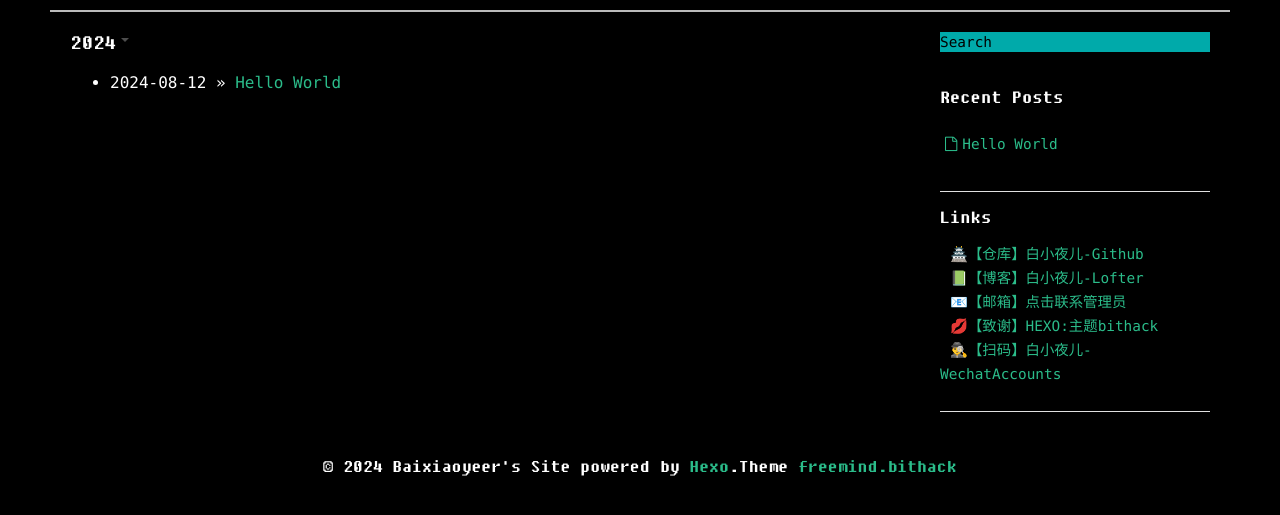
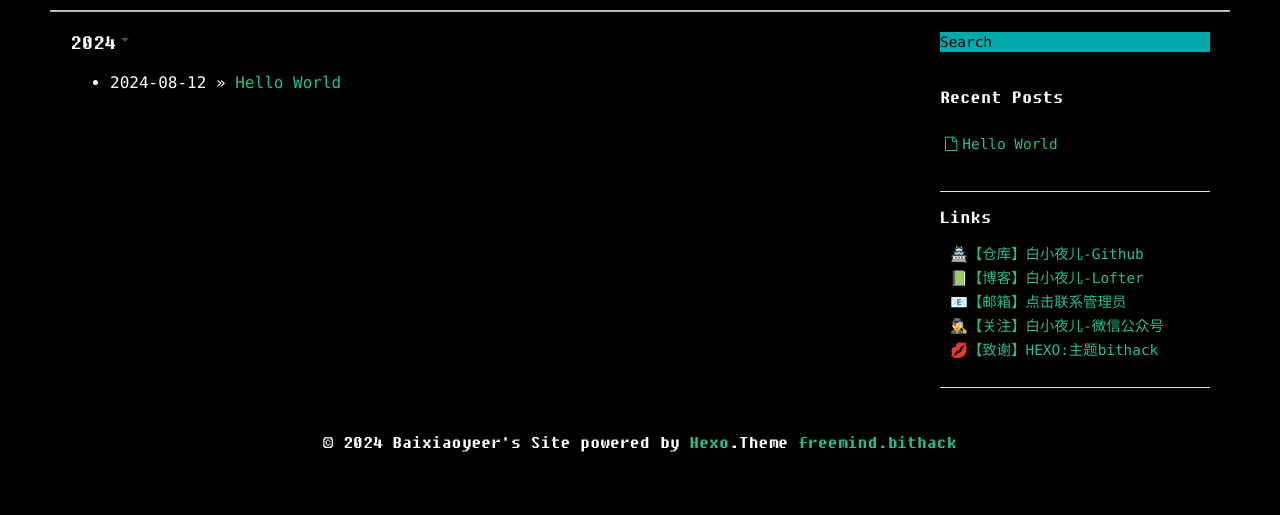
Before and after one commit to baixiaoyeer/baixiaoyeer.github.io, a plain HTML site: page archives/2024/08/index.html in a window 1280 px wide. Shown: the part 143-658 px from the top of the page. Drawn offline with Linux system fonts and the light colour scheme; a script that the page names is missing.

Commit message:
Site updated: 2024-08-13 16:40:56

```diff
--- a/archives/2024/08/index.html
+++ b/archives/2024/08/index.html
@@ -208,9 +208,9 @@
 
 		<li><i class="false"></i><a href="mailto:baixiaoyeer@foxmail.com?Subject=Hello%20again&Body=This%20is%20the%20body%20of%20the%20message" title="如有任何问题，请联系管理员~" target="_blank"]);">📧【邮箱】点击联系管理员</a></li>
 
+		<li><i class="logo_seal.png"></i><a href="https://mp.weixin.qq.com/mp/profile_ext?action=home&__biz=MzIxMjQ2MDEwMQ==&scene=124#wechat_redirect" title="点击关注~" target="_blank"]);">🕵️‍♂️【关注】白小夜儿-微信公众号</a></li>
+
 		<li><i class="false"></i><a href="https://github.com/Ares-X/hexo-theme-freemind.bithack" title="非常感谢HeXO主题bithack作者~" target="_blank"]);">💋【致谢】HEXO:主题bithack</a></li>
-
-		<li><i class="logo_seal.png"></i><a href="https://mp.weixin.qq.com/mp/profile_ext?action=home&__biz=MzIxMjQ2MDEwMQ==&scene=124#wechat_redirect" title="扫码~" target="_blank"]);">🕵️‍♂️【扫码】白小夜儿-WechatAccounts</a></li>
 
 	</ul>
 </div>
```
Also changed, not shown: archives/2024/index.html (+2 -2 lines), archives/index.html (+2 -2 lines), index.html (+2 -2 lines).
